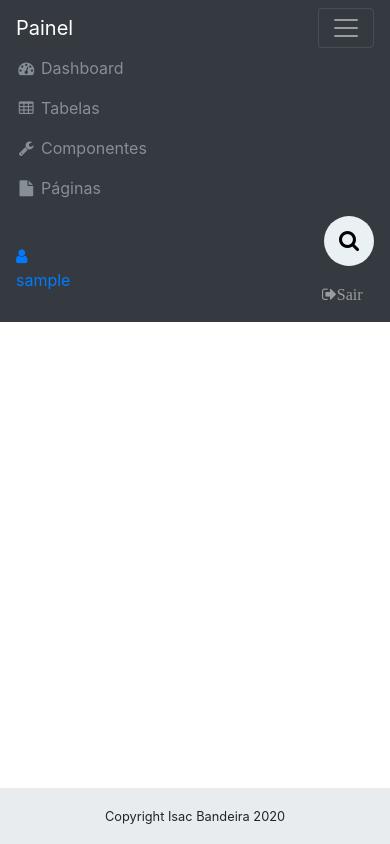
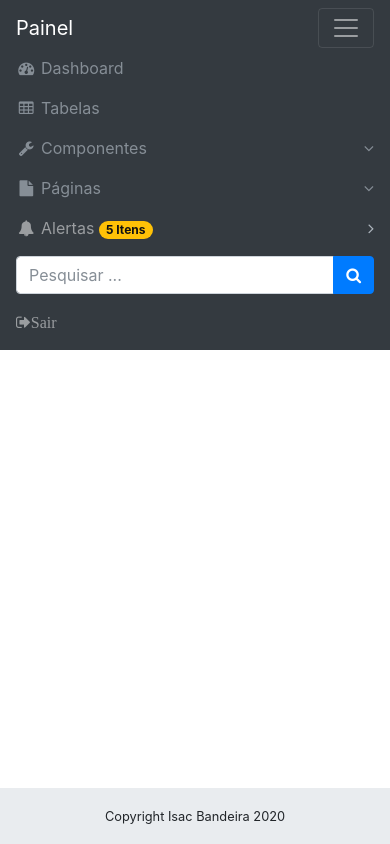
Before and after one commit to Flag-fix/WMwork-fase-2, a PHP site: page /painel.php in a window 390 px wide, after a click that opens the changed part. Run offline with PHP 8.4, Linux system fonts and the light colour scheme; the visitor is signed in with stand-in values (Sample User, id 1).

Commit message:
Menu de alertas

```diff
--- a/painel.php
+++ b/painel.php
@@ -12,11 +12,7 @@
     <link rel="stylesheet" type="text/css" href="css/sb-admin.min.css">
     <link rel="stylesheet" href="css/search.css">
 
-</head>
-
-<body class="bg-dark fixed-nav sticky-footer" id="page-top">
     <!-- Logando no sistema -->
-
     <?php
 
     session_start();
@@ -25,6 +21,9 @@
     }
     ?>
 
+</head>
+
+<body class="bg-dark fixed-nav sticky-footer" id="page-top">
     <!-- Navegacao -->
     <nav class="navbar navbar-expand-lg navbar-dark bg-dark fixed-top" id="mainNav">
         <a class="navbar-brand" href="painel.php">Painel</a>
@@ -32,7 +31,7 @@
             <span class="navbar-toggler-icon"></span>
         </button>
         <div id="navbarPainel" class="collapse navbar-collapse">
-            <ul class="navbar-nav navbar-sidenav">
+            <ul class="navbar-nav navbar-sidenav" id="linksaccordion">
                 <li class="nav-item" data-toggle="tooltip" data-placement="right">
                     <a class="nav-link" href="#">
                         <i class="fa fa-fw fa-dashboard"></i>
@@ -46,18 +45,57 @@
                     </a>
                 </li>
                 <li class="nav-item" data-toggle="tooltip" data-placement="right">
-                    <a class="nav-link" href="#">
+                    <a class="nav-link nav-link-collapse collapse" href="#linkscomponentes" data-toggle="collapse" data-parent="#linksaccordion">
                         <i class="fa fa-fw fa-wrench"></i>
                         <span class="nav-link-text">Componentes</span>
                     </a>
+                    <ul class="sidenav-second-level collapse" id="linkscomponentes">
+                        <li>
+                            <a href="login.php">Página Login</a>
                         </li>
+                        <li>
+                            <a href="recuperar.php">Página de Recuperação</a>
+                        </li>
+                        <li>
+                            <a href="registro.php">Página de Cadastro</a>
+                        </li>
+                        <li>
+                            <a href="#link3nivel" class="nav-link-collapse collapse" data-toggle="collapse">Página lvl
+                                3</a>
+                            <ul class="sidenav-third-level collapse" id="link3nivel">
+                                <li>
+                                    <a href="#"> Link 1</a>
+                                </li>
+                                <li>
+                                    <a href="#"> Link 2</a>
+                                </li>
+                                <li>
+                                    <a href="#"> Link 3</a>
+                                </li>
+                            </ul>
+                        </li>
+                    </ul>
+                </li>
+
                 <li class="nav-item" data-toggle="tooltip" data-placement="right">
-                    <a class="nav-link" href="#">
+                    <a class="nav-link nav-link-collapse collapse" href="#linkspagina" data-toggle="collapse" data-parent="#linksaccordion">
                         <i class="fa fa-fw fa-file"></i>
                         <span class="nav-link-text">Páginas</span>
                     </a>
+                    <ul class="sidenav-second-level collapse" id="linkspagina">
+                        <li>
+                            <a href="login.php">Página Login</a>
+                        </li>
+                        <li>
+                            <a href="recuperar.php">Página de Recuperação</a>
+                        </li>
+                        <li>
+                            <a href="registro.php">Página de Cadastro</a>
                         </li>
                     </ul>
+                </li>
+            </ul>
+
             <!-- Diminuir menu pra esquerda -->
             <ul class="navbar-nav sidenav-toggler">
                 <li class="nav-item">
@@ -66,33 +104,100 @@
                     </a>
                 </li>
             </ul>
+            <ul class="navbar-nav ml-auto">
+                <!-- Mostrar nome de Usuário Logado -->
+                <!-- <li class="nav-item">
+                    <a class="nav-link mr-lg-2" id="messagesDropdown" href="#" data-toggle="dropdown" aria-haspopup="true" aria-expanded="false">
+                        <i class="fa fa-fw fa-user"></i>
+                        <?php // echo $_SESSION["usuario"]; ?>
+                    </a>
+                </li> -->
+
+                <li class="nav-item dropdown">
+                    <a class="nav-link dropdown-toggle mr-lg-2" id="alertsDropdown" href="#" data-toggle="dropdown" aria-haspopup="true" aria-expanded="false">
+                        <i class="fa fa-fw fa-bell"></i>
+                        <span class="d-lg-none">
+                            Alertas
+                            <span class="badge badge-pill badge-warning">5 Itens</span>
+                        </span>
+                        <span class="indicator text-warning d-none d-lg-block">
+                            <i class="fa fa-fw fa-circle"></i>
+                        </span>
+                    </a>
+                    <div class="dropdown-menu" aria-labelledby="alertsDropdown">
+                        <h6 class="dropdown-header">Novos Alertas</h6>
+                        <div class="dropdown-divider"></div>
+                        <a href="#" class="dropdown-item">
+                            <span class="text-success">
+                                <strong>
+                                    <i class="fa fa-fw fa-long-arrow-up"></i>
+                                    Update
+                                </strong>
+                            </span>
+                            <span class="small float-right text-muted">14:30</span>
+                            <div class="dropdown-message small">
+                                Lorem ipsum, dolor sit amet consectetur adipisicing elit. Molestiae doloribus cupiditate facilis recusandae et at exercitationem blanditiis. Omnis odio, ut deserunt blanditiis labore saepe necessitatibus ipsa iure repellat quam dicta?
                             </div>
-        <br>
-        <a href="" style="width: 68px; height: 35px; " >
-            <span class="fa fa-user" aria-hidden="true"></span>
-            <?php echo $_SESSION["usuario"]; ?>
+                            <div class="dropdown-divider"></div>
+                        </a>
+                        <a href="#" class="dropdown-item">
+                            <span class="text-danger">
+                                <strong>
+                                    <i class="fa fa-fw fa-long-arrow-down"></i>
+                                    Update
+                                </strong>
+                            </span>
+                            <span class="small float-right text-muted">14:30</span>
+                            <div class="dropdown-message small">
+                                Lorem ipsum, dolor sit amet consectetur adipisicing elit. Molestiae doloribus cupiditate facilis recusandae et at exercitationem blanditiis. Omnis odio, ut deserunt blanditiis labore saepe necessitatibus ipsa iure repellat quam dicta?
+                            </div>
+                            <div class="dropdown-divider"></div>
+                            <a href="#" class="dropdown-item small">Ver todos os Alertas</a>
+                        </a>
+                    </div>
+                </li>
 
-        </a>
-        <ul class="navbar-nav -ml-auto">
-            <li class="">
 
-            </li>
-            <li class="nav-item">
+
+
+
+                <!-- Botão De Buscar diferenciado -->
+                <!-- <li class="nav-item">
                     <form class="form-inline my-2 my-lg-0 mr-lg-2">
                         <div class="search__wrapper">
-                        <input type="text" name="" placeholder=" Buscar" class="search__field" style="background-color: transparent;">
+                            <input type="text" name="" placeholder=" Buscar" class="search__field"
+                                style="background-color: transparent;">
                             <button type="submit" class="fa fa-search search__icon"></button>
                         </div>
                     </form>
+                </li> -->
+
+                <!-- Barra de Pesquisa -->
+                <li class="nav-item">
+                    <form class="form-inline my-2 my-lg-0 mr-lg-2">
+                        <div class="input-group">
+                            <input type="text" class="form-control" placeholder="Pesquisar ...">
+                            <span class="input-group-btn">
+                                <button class="btn btn-primary" type="button">
+                                    <i class="fa fa-search"></i>
+                                </button>
+                            </span>
+                        </div>
+                    </form>
                 </li>
+
+                <!-- Botão Sair -->
                 <li class="nav-item">
-                <a class="nav-link" href="sair.php">
+                    <a class="nav-link" href="#">
                         <i class="fa fa-sign-out">Sair</i>
                     </a>
                 </li>
             </ul>
         </div>
     </nav>
+
+
+
     <div class="content-wrapper">
         <div class="container-fluid">
             <ol class="breadcrumb">
```
Lines whose indentation alone changed are shown as unchanged.
